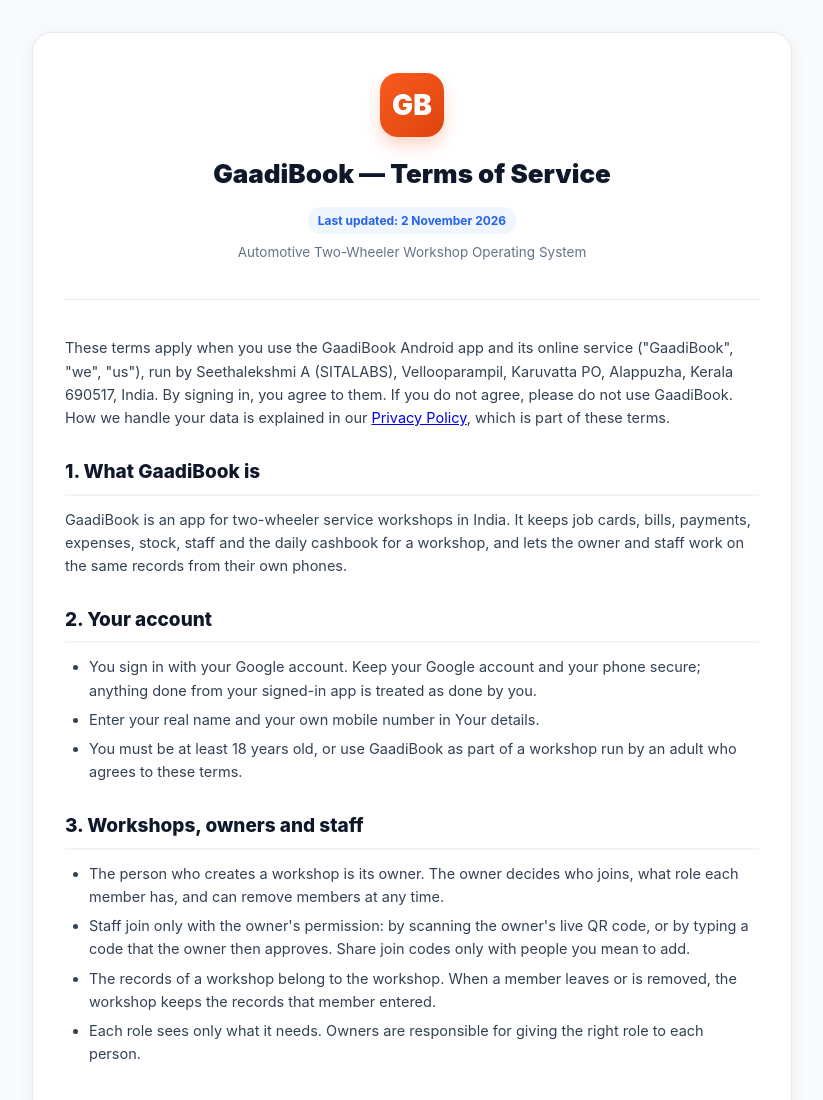
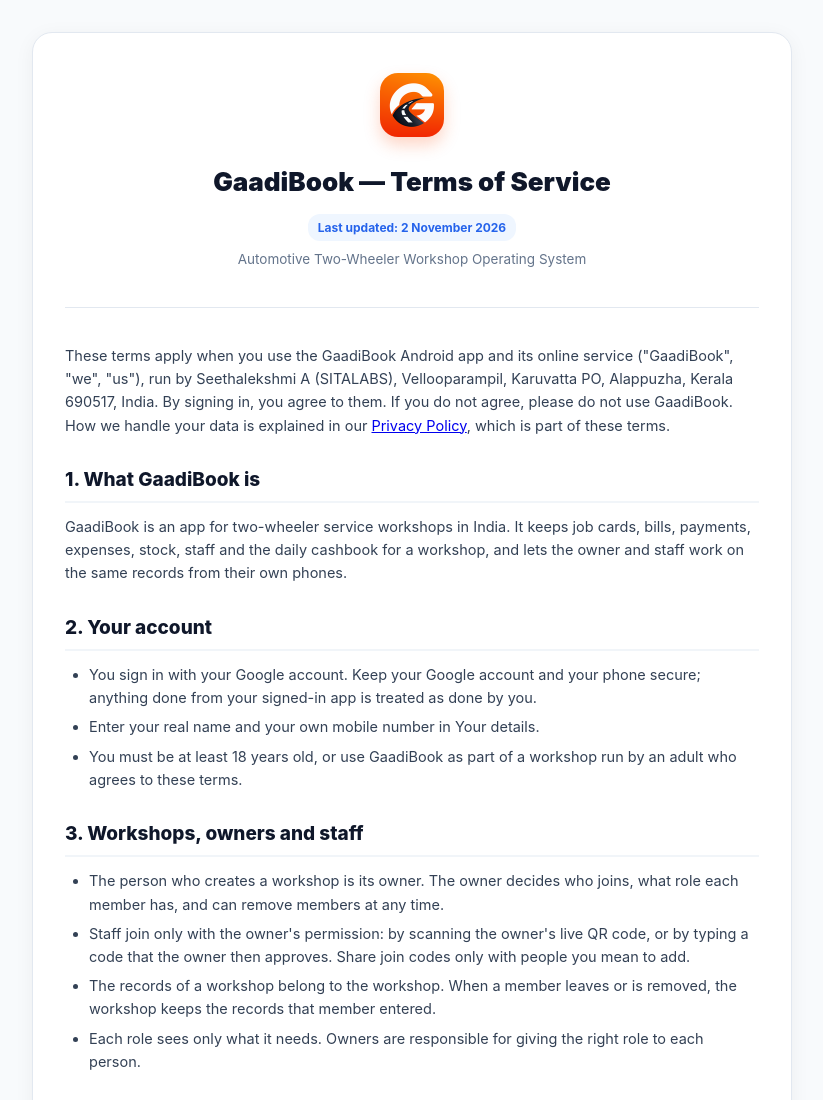
Before and after one commit to gaadibook/gaadibook.github.io, a plain HTML site: page terms.html in a window 1280 px wide. Shown: the top 1100 px of the page, without its empty margins (228-1051 px from the left). Drawn offline with Linux system fonts and the light colour scheme.

Commit message:
Use the real GaadiBook logo on all pages
Header, footer, policy pages, browser tab, home-screen icon and link
preview now use the app icon instead of the "GB" text badge.

Co-Authored-By: Claude Opus 5.5 <noreply@anthropic.com>

```diff
--- a/terms.html
+++ b/terms.html
@@ -3,6 +3,8 @@
 <head>
   <meta charset="UTF-8">
   <meta name="viewport" content="width=device-width, initial-scale=1.0">
+  <link rel="icon" type="image/png" sizes="48x48" href="img/favicon-48.png">
+  <link rel="apple-touch-icon" href="img/apple-touch-icon.png">
   <title>GaadiBook — Terms of Service</title>
   <style>
     :root {
@@ -42,16 +44,10 @@
       border-bottom: 1px solid var(--border);
     }
     .logo-badge {
-      display: inline-flex;
-      align-items: center;
-      justify-content: center;
+      display: inline-block;
       width: 64px;
       height: 64px;
-      background: linear-gradient(135deg, var(--primary), var(--primary-dark));
       border-radius: 18px;
-      color: white;
-      font-size: 28px;
-      font-weight: 900;
       box-shadow: 0 8px 16px rgba(250, 90, 30, 0.25);
       margin-bottom: 16px;
     }
@@ -133,7 +129,7 @@
 
   <div class="container">
     <div class="header">
-      <div class="logo-badge">GB</div>
+      <a href="./" aria-label="GaadiBook home"><img class="logo-badge" src="img/logo-128.png" alt="GaadiBook" width="64" height="64"></a>
       <h1>GaadiBook — Terms of Service</h1>
       <span class="badge">Last updated: 2 November 2026</span>
       <p style="margin-top: 8px; color: var(--slate); font-size: 13.5px;">
```
Also changed, not shown: index.html (+6 -6 lines), privacy.html (+4 -8 lines), refund.html (+4 -8 lines), img/apple-touch-icon.png (added), img/favicon-48.png (added), img/logo-128.png (added), img/logo-512.jpg (added).
